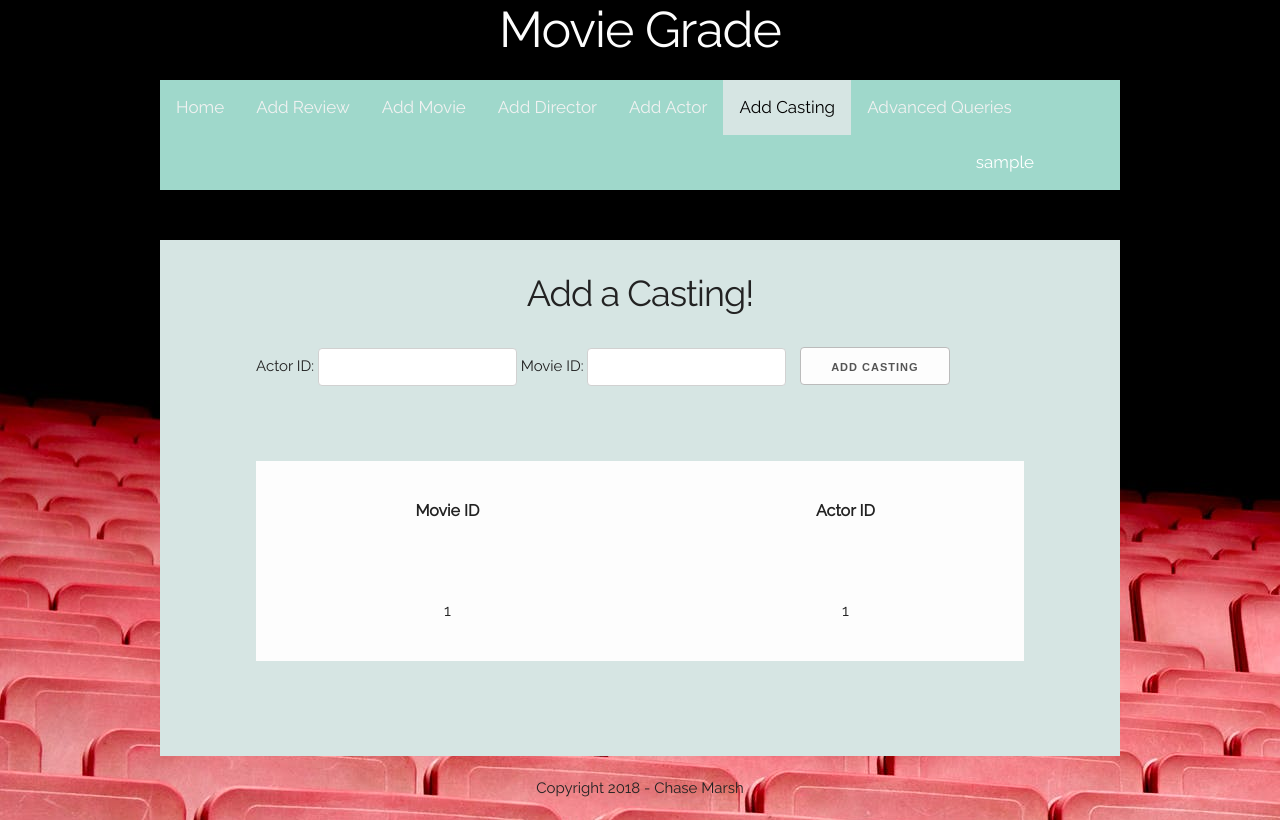
After one commit to camarsh7/moviegrade, a PHP site: page /addcasting.php in a window 1280 px wide. The commit adds this page. Run offline with PHP 8.4, Linux system fonts and the light colour scheme; the visitor is signed in with stand-in values (Sample User, id 1); tables that the repository leaves empty hold one stand-in row (values such as "Sample post").

Commit message:
casting addition

```diff
--- a/addactor.php
+++ b/addactor.php
@@ -25,8 +25,9 @@
 			<a href="addreview.php">Add Review</a>
 			<a href="addmovie.php">Add Movie</a>
 			<a href="adddirector.php">Add Director</a>
+			<a class="active" href="">Add Actor</a>
+      <a href="addcasting.php">Add Casting</a>
       <a href="advancedQueries.php">Advanced Queries</a>
-			<a class="active" href="">Add Actor</a>
 			<div class="dropdown">
 				<div class="dropbtn"><?php Print "$user" ?></div>
 				<div class="dropdown-content">
--- /dev/null
+++ b/addcasting.php
@@ -0,0 +1,130 @@
+<html>
+
+    <head>
+		<link rel="stylesheet" type="text/css" href="css/main.css">
+		<link rel="stylesheet" href="https://fonts.googleapis.com/css?family=Raleway">
+        <title>MovieGrade | Add Actor</title>
+    </head>
+
+   <?php
+	   session_start(); //starts the session
+	   if($_SESSION['user']){ // checks if the user is logged in
+	   }
+	   else{
+		  header("location: index.php"); // redirects if user is not logged in
+	   }
+	   $user = $_SESSION['user']; //assigns user value
+   ?>
+
+    <body>
+		<div class="homeTitle">
+			<h1 align="center">Movie Grade</h1>
+		</div>
+		<div class="topnav">
+			<a href="home.php">Home</a>
+			<a href="addreview.php">Add Review</a>
+			<a href="addmovie.php">Add Movie</a>
+			<a href="adddirector.php">Add Director</a>
+      <a href="addactor.php">Add Actor</a>
+			<a class="active" href="">Add Casting</a>
+      <a href="advancedQueries.php">Advanced Queries</a>
+			<div class="dropdown">
+				<div class="dropbtn"><?php Print "$user" ?></div>
+				<div class="dropdown-content">
+					<a href="">My account</a>
+					<a href="logout.php">Logout</a>
+				</div>
+			</div>
+		</div>
+
+
+		<div class="u-full-width-dark">
+			<div class="container">
+				<h3 align="center">Add a Casting!</h3>
+                <form action="addcasting.php" method="POST">
+                    Actor ID: <input type="text" name="actorid" required="required" style="display: inline" /><!--Form with button next to it-->
+                    Movie ID: <input type="text" name="movieid" required="required" style="display: inline" />
+          <input class="button button-1" type="submit" value="Add Casting"> <!-- Button used to add an actor from a form (1 text field)-->
+                </form>
+
+                <div align="center">
+                    <table class="u-full-width">
+
+                    <?php
+                        //Connecting to db and loading actors to a table
+                        $actor_col = "Actor ID";
+                        $link = mysqli_connect("127.0.0.1", "root", "", "movie_grade");
+
+                        echo "<table class='u-full-width'>";
+
+                        $query = mysqli_query($link, "Select * from Casts");
+
+                        echo "<tr>
+                                <td style='font-weight:bold'>" . "Movie ID" . "</td>
+                                <td style='font-weight:bold'>" . "Actor ID" . "</td>
+                              <tr>";
+
+                        while ($row = mysqli_fetch_array($query)) {
+
+
+                            echo "<tr>
+                                    <td>" . $row['movie_id'] . "</td>
+                                    <td>" . $row['actor_id'] . "</td>
+                                  </tr>";
+                        }
+
+                        echo "</table>";
+                        mysqli_close($link);
+
+                    ?>
+
+                    </table>
+                </div>
+
+			</div>
+		</div>
+	</body>
+
+		<div class="footer">
+			<!--<h3 align="center">Footer</h3>-->
+			<h6 align="center">Copyright 2018 - Chase Marsh</h6>
+		</div>
+
+</html>
+
+<?php
+    if($_SERVER["REQUEST_METHOD"] == "POST") {
+        $link = mysqli_connect("127.0.0.1", "root", "", "movie_grade");
+
+        $actorid = mysqli_real_escape_string($link, $_POST['actorid']);
+        $movieid = mysqli_real_escape_string($link, $_POST['movieid']);
+
+        $bool = true;
+
+        mysqli_select_db($link, "movie_grade") or die("Cannot connect to the database");
+
+        $query = "SELECT Casts.movie_id, Casts.actor_id FROM"
+        . " Casts WHERE Casts.movie_id = \""
+        . $movieid . "\" AND Casts.actor_id = \""
+        . $actorid . "\";";
+
+        $built = mysqli_query($link, $query);
+
+        while($row = mysqli_fetch_array($built)){
+          if(strcmp($actorid, $row['actor_id'])==0){
+            if(strcmp($movieid, $row['movie_id'])==0){
+              $bool = false;
+            }
+          }
+        }
+
+        if($bool){
+          $query = "INSERT INTO Casts (movie_id, actor_id) VALUES (\"" . $movieid . "\", \"" . $actorid . "\");";
+          $built = mysqli_query($link, $query);
+          mysqli_query($link, $built);
+        }
+        //Bottom line used for debugging!
+        //Print '<script>alert("Actor added successfully!");</script>';
+        //Print '<script>window.location.assign("addcasting.php");</script>';
+    }
+?>
--- a/adddirector.php
+++ b/adddirector.php
@@ -26,6 +26,7 @@
 			<a href="addmovie.php">Add Movie</a>
 			<a class="active" href="">Add Director</a>
 			<a href="addactor.php">Add Actor</a>
+      <a href="addcasting.php">Add Casting</a>
       <a href="advancedQueries.php">Advanced Queries</a>
 			<div class="dropdown">
 				<div class="dropbtn"><?php Print "$user" ?></div>
--- a/addmovie.php
+++ b/addmovie.php
@@ -26,6 +26,7 @@
 			<a class="active" href="">Add Movie</a>
 			<a href="adddirector.php">Add Director</a>
 			<a href="addactor.php">Add Actor</a>
+      <a href="addcasting.php">Add Casting</a>
       <a href="advancedQueries.php">Advanced Queries</a>
 			<div class="dropdown">
 				<div class="dropbtn"><?php Print "$user" ?></div>
--- a/addreview.php
+++ b/addreview.php
@@ -26,6 +26,7 @@
 			<a href="addmovie.php">Add Movie</a>
 			<a href="adddirector.php">Add Director</a>
 			<a href="addactor.php">Add Actor</a>
+      <a href="addcasting.php">Add Casting</a>
       <a href="advancedQueries.php">Advanced Queries</a>
 			<div class="dropdown">
 				<div class="dropbtn"><?php Print "$user" ?></div>
--- a/advancedQueries.php
+++ b/advancedQueries.php
@@ -378,6 +378,7 @@
 			<a href="addmovie.php">Add Movie</a>
 			<a href="adddirector.php">Add Director</a>
 			<a href="addactor.php">Add Actor</a>
+      <a href="addcasting.php">Add Casting</a>
       <a class="active" href="">Advanced Queries</a>
 			<div class="dropdown">
 				<div class="dropbtn"><?php Print "$user" ?></div>
```
